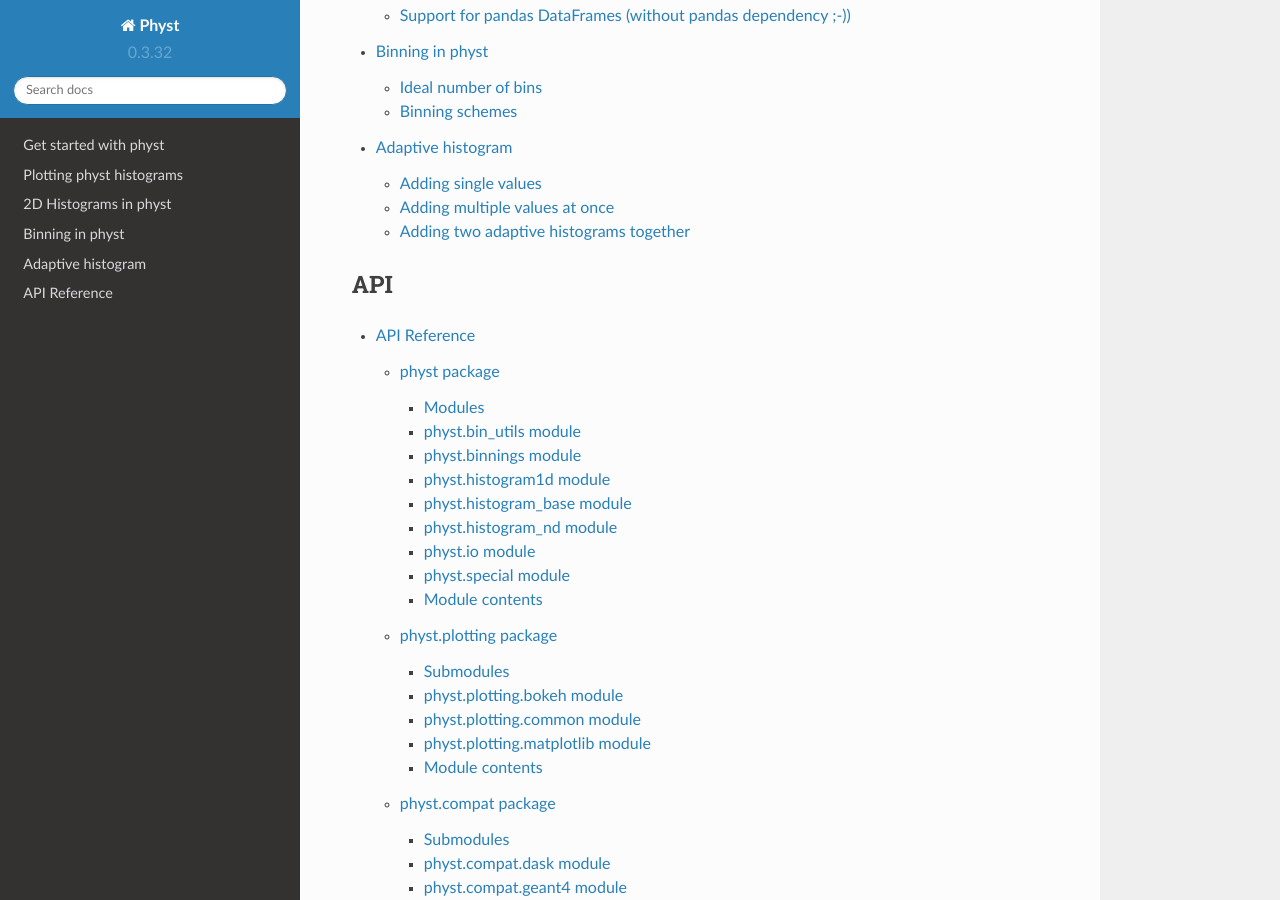
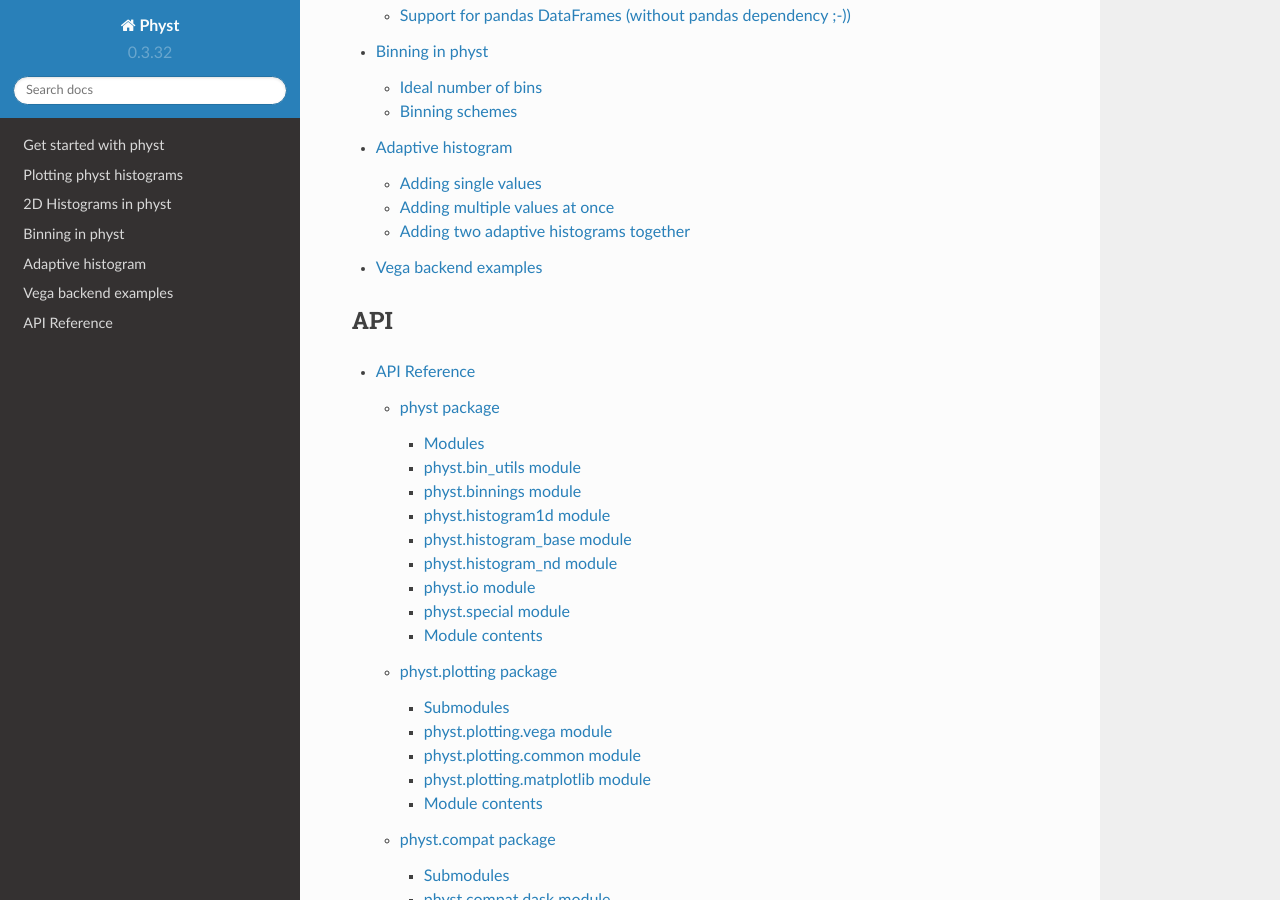
Before and after one commit to janpipek/physt, a Sphinx documentation site: the page built from doc/index.rst, in a window 1280 px wide and 900 px high, scrolled down 704 px. Built offline with Sphinx 7.4.7 and the Read the Docs theme 2.0.0, drawn with Linux system fonts in a browser that asks for light colours; pages that are not in the unit, such as notebooks, are missing from menus.

Commit message:
Fix documentation to contain vega (and not bokeh)

```diff
--- a/doc/index.rst
+++ b/doc/index.rst
@@ -13,6 +13,7 @@ Tutorials
    binning
    adaptive_histogram
    special_histograms
+   vega-examples
 
 API
 ---
--- a/doc/physt.plotting.rst
+++ b/doc/physt.plotting.rst
@@ -4,10 +4,10 @@ physt.plotting package
 Submodules
 ----------
 
-physt.plotting.bokeh module
----------------------------
+physt.plotting.vega module
+--------------------------
 
-.. automodule:: physt.plotting.bokeh
+.. automodule:: physt.plotting.vega
     :members:
     :undoc-members:
     :show-inheritance:
```
